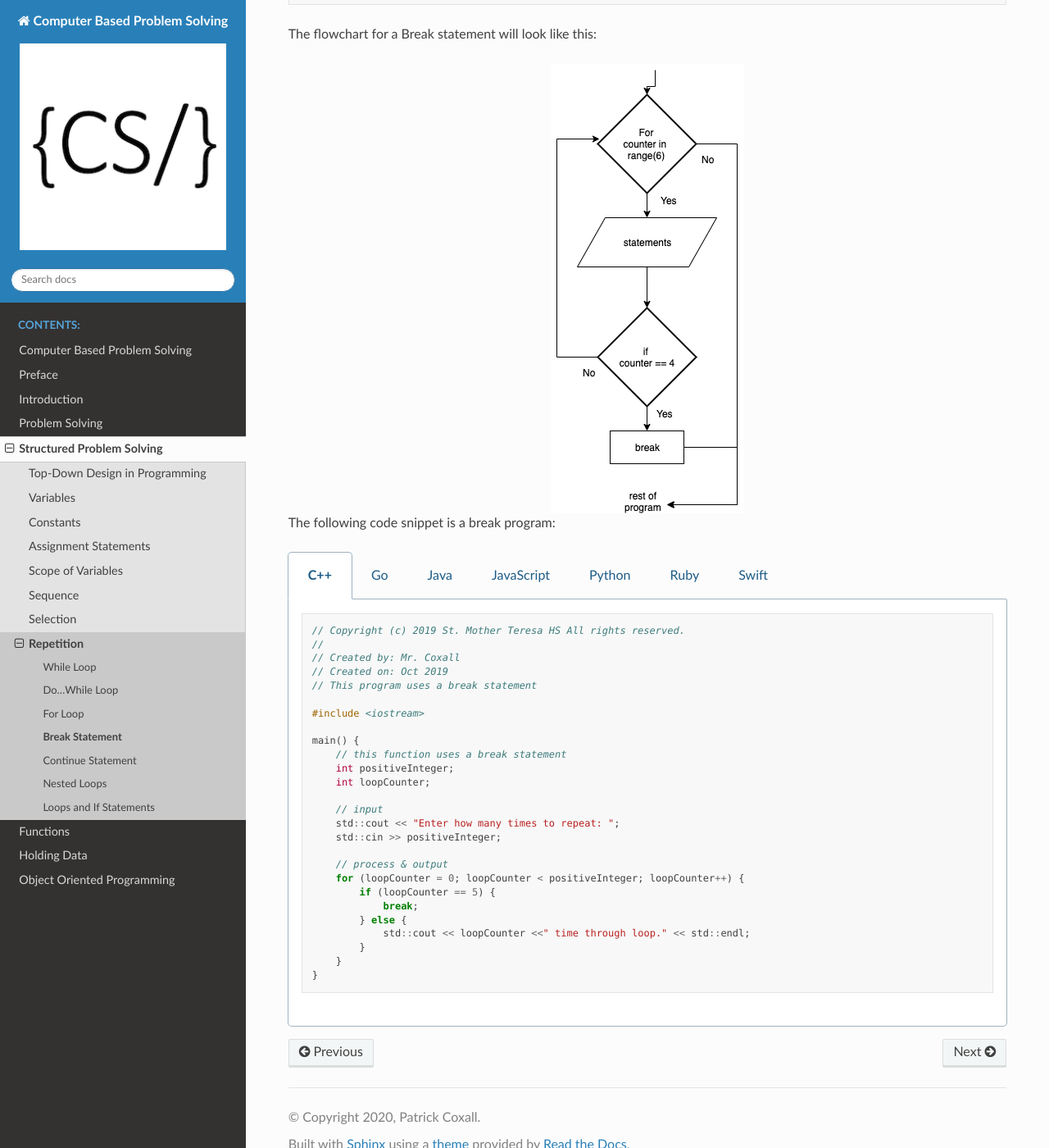
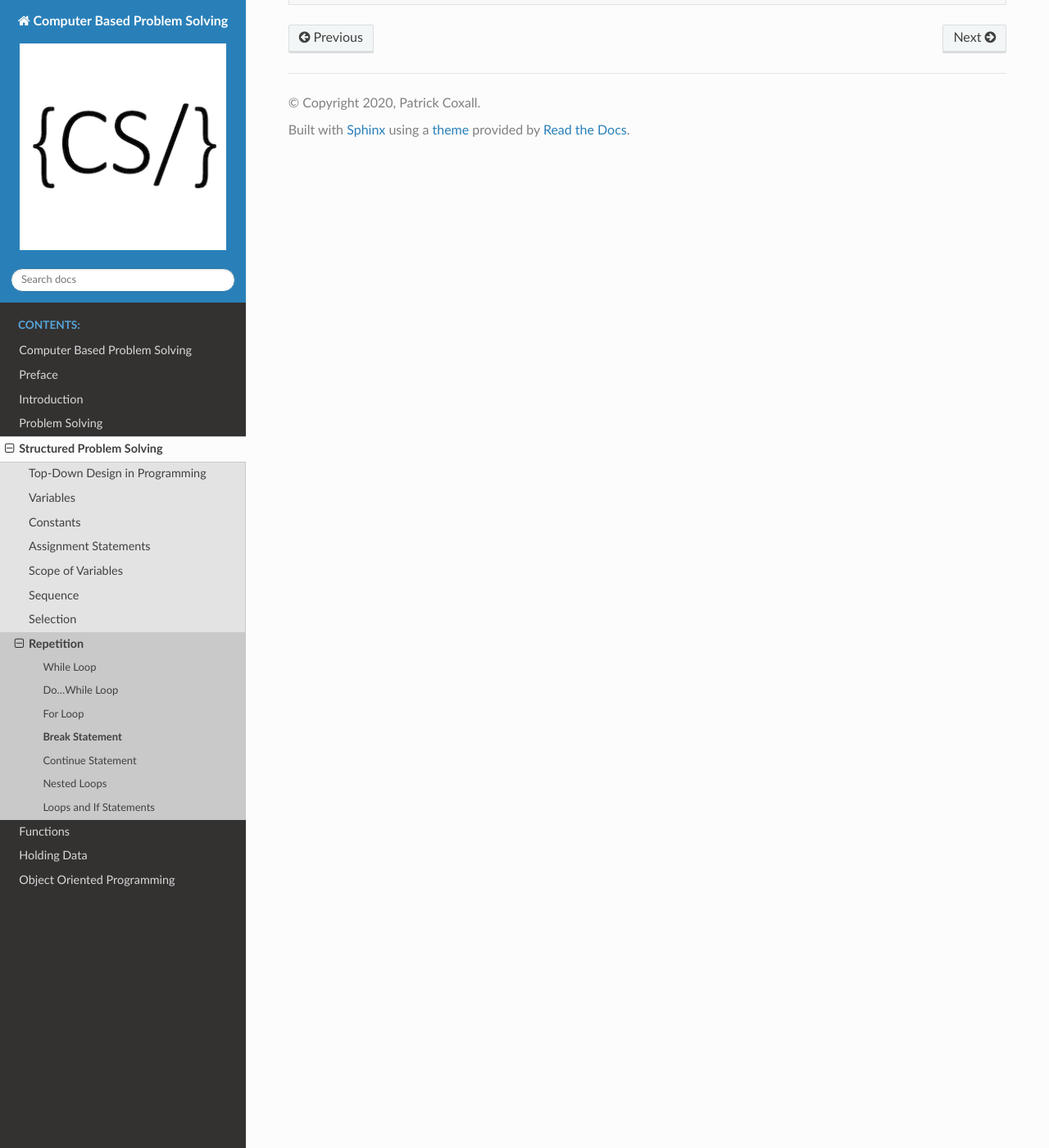
Before and after one commit to Mr-Coxall/Computer-Based-Problem-Solving, a Sphinx documentation site: the page built from docs/structured-problem-solving/break-statement.rst, in a window 1280 px wide and 1400 px high, scrolled down 2783 px. Shown: the whole window at 82% size. Built offline with Sphinx 7.4.7 and the Read the Docs theme 2.0.0, drawn with Linux system fonts in a browser that asks for light colours; pages that are not in the unit, such as notebooks, are missing from menus.

Commit message:
final update

```diff
--- a/docs/structured-problem-solving/break-statement.rst
+++ b/docs/structured-problem-solving/break-statement.rst
@@ -119,113 +119,3 @@ Example Output
 	4 time(s) through the loop.
 
 	Done.
-
-
-
-
-
-
-
-
-The flowchart for a Break statement will look like this:
-
-.. image:: ./images/break-statement.png
-   :alt: Break Statement
-   :align: center
-
-The following code snippet is a break program:
-
-.. tabs::
-
-  .. group-tab:: C++
-
-    .. code-block:: C++
-
-      // Copyright (c) 2019 St. Mother Teresa HS All rights reserved.
-      //
-      // Created by: Mr. Coxall
-      // Created on: Oct 2019
-      // This program uses a break statement
-
-      #include <iostream>
-
-      main() {
-          // this function uses a break statement
-          int positiveInteger;
-          int loopCounter;
-
-          // input
-          std::cout << "Enter how many times to repeat: ";
-          std::cin >> positiveInteger;
-
-          // process & output
-          for (loopCounter = 0; loopCounter < positiveInteger; loopCounter++) {
-              if (loopCounter == 5) {
-                  break;
-              } else {
-                  std::cout << loopCounter <<" time through loop." << std::endl;
-              }
-          }
-      }
-
-
-  .. group-tab:: Go
-
-    .. code-block:: Go
-
-      // break statement
-
-  .. group-tab:: Java
-
-    .. code-block:: Java
-
-      // break statement
-
-
-  .. group-tab:: JavaScript
-
-    .. code-block:: JavaScript
-
-      // break statement
-
-  .. group-tab:: Python
-
-    .. code-block:: Python
-
-      #!/usr/bin/env python3
-
-      # Created by: Mr. Coxall
-      # Created on: Oct 2019
-      # This program uses a break statement
-
-
-      def main():
-          # this function uses a break statement
-
-          # input
-          positive_integer = int(input("Enter how many times to repeat: "))
-          print("")
-
-          # process & output
-          for loop_counter in range(positive_integer):
-              if loop_counter == 5:
-                  break
-              else:
-                  print("{0} time through loop.".format(loop_counter))
-
-
-      if __name__ == "__main__":
-          main()
-
-
-  .. group-tab:: Ruby
-
-    .. code-block:: Ruby
-
-      // break statement
-
-  .. group-tab:: Swift
-
-    .. code-block:: Swift
-
-      // break statement
```
